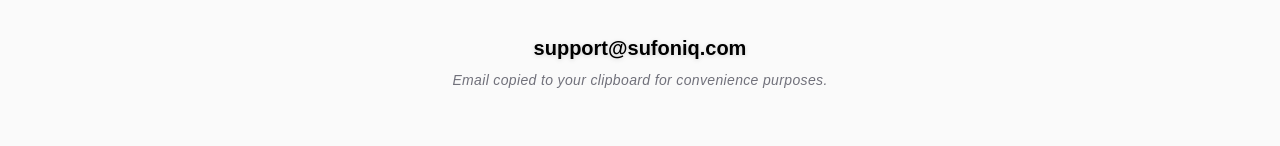
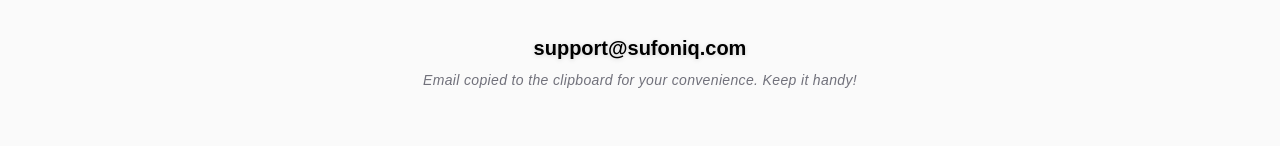
Before and after one commit to cybains/webappin, a Next.js app in the folder client/: page / in a window 1280 px wide. Both pictures are taken after a click on the button "Email Us". Shown: the part 2674-2820 px from the top of the page. Built offline with nearby package versions, Linux system fonts and the light colour scheme; no server answers; a web font is replaced by a local one.

Commit message:
minor debugs

```diff
--- a/client/src/components/Contact.tsx
+++ b/client/src/components/Contact.tsx
@@ -82,7 +82,7 @@
               {email}
             </p>
             <p className="text-zinc-500 mt-2 text-sm italic tracking-wide">
-              Email copied to your clipboard for convenience purposes.
+              Email copied to the clipboard for your convenience. Keep it handy!
             </p>
           </div>
         )}
@@ -93,11 +93,11 @@
               Sorry man, we only kinda do emails.
             </p>
             <p className="text-zinc-500 mt-1 text-sm italic tracking-wide">
-              Email copied to your clipboard for convenience purposes.
+              Email copied to the clipboard for your convenience. Keep it handy!
             </p>
             {showPhew && (
               <p className="text-sm mt-1 text-muted-foreground italic">
-                Phew, that real heart to heart is tough.
+                Real heart to heart is tough, just email us.
               </p>
             )}
           </div>
--- a/client/src/components/navbar.tsx
+++ b/client/src/components/navbar.tsx
@@ -20,11 +20,11 @@
 
   const navItems = [
     { label: "Jobs", href: "/jobs" },
-    { label: "Services", href: "#services" },
+    { label: "Services", href: "/#services" },
     { label: "Countries", href: "#countries" },
     { label: "Blog", href: "#resources" },
     { label: "About Us", href: "/about" },
-    { label: "Contact", href: "#contact" },
+    { label: "Contact", href: "/#contact" },
     { label: "Client Portal", href: "#client-portal" },
   ];
 
```
